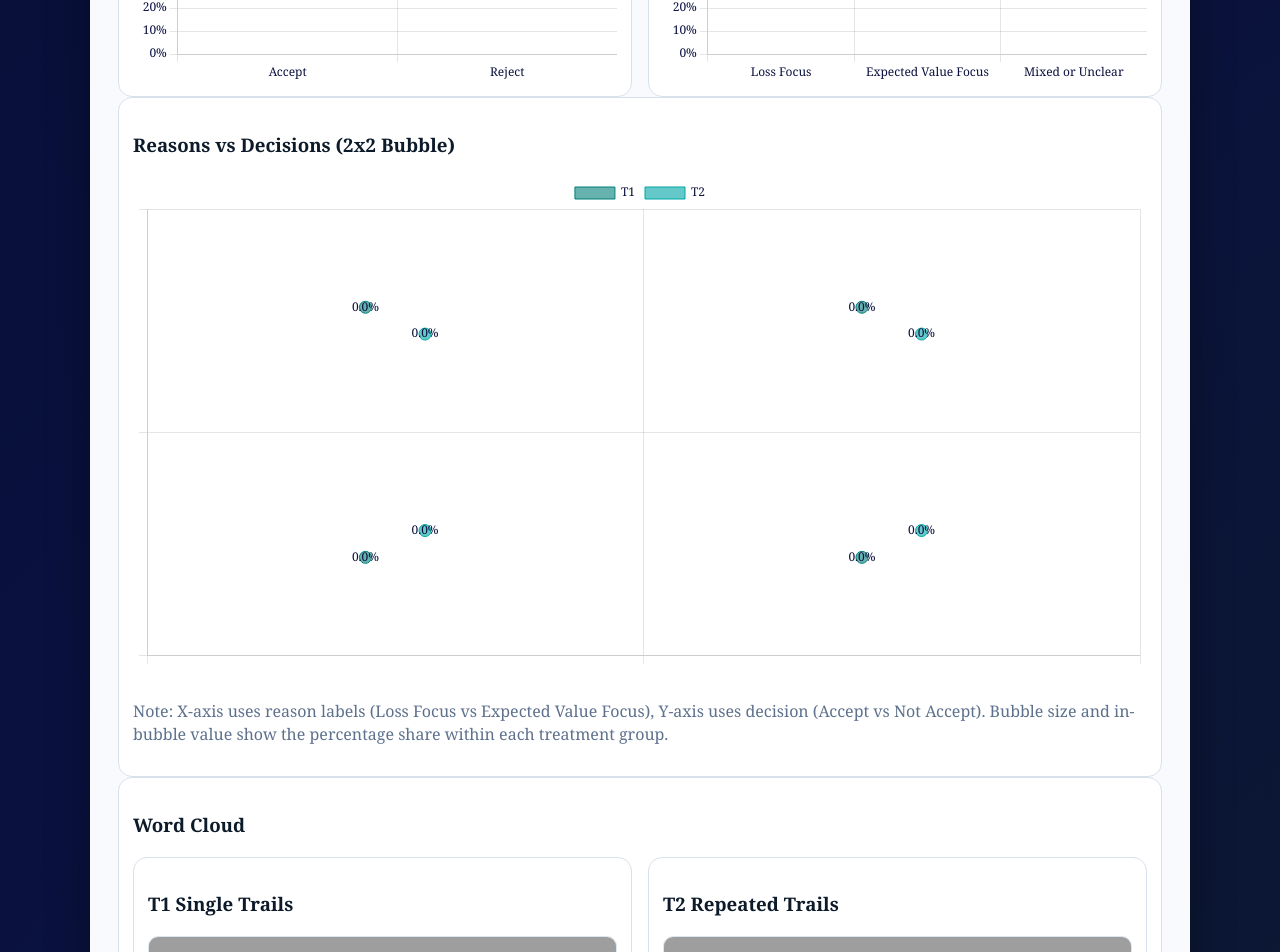
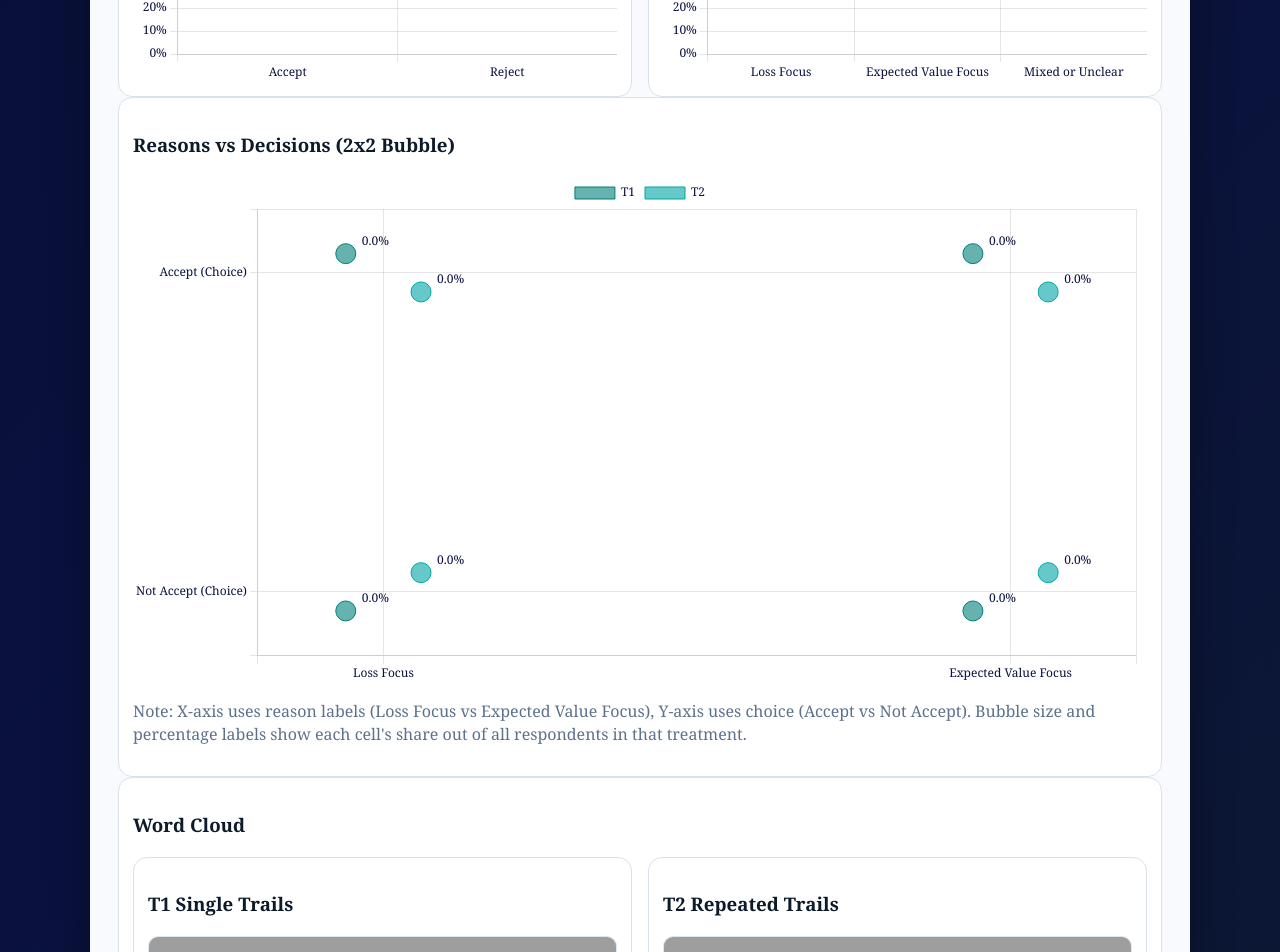
Before and after one commit to ReunionZhao/single-vs-repeated-gamble, a Flask app: page /teacher in a window 1280 px wide. Shown: the part 848-1800 px from the top of the page. Run offline with Flask 3, Linux system fonts and the light colour scheme; data that the repository does not hold is empty; grey boxes are pictures that could not be loaded.

Commit message:
Refine dashboard charts and labels for treatment analysis

```diff
--- a/static/dashboard.js
+++ b/static/dashboard.js
@@ -18,7 +18,7 @@ const bubbleLabelPlugin = {
     ctx.save();
     ctx.font = "12px Cambria, Times New Roman, Times, serif";
     ctx.fillStyle = "#0a113f";
-    ctx.textAlign = "center";
+    ctx.textAlign = "left";
     ctx.textBaseline = "middle";
     chart.data.datasets.forEach((dataset, di) => {
       const meta = chart.getDatasetMeta(di);
@@ -26,10 +26,14 @@ const bubbleLabelPlugin = {
         const raw = dataset.data[idx];
         if (!raw) return;
         const txt = `${(raw.share * 100).toFixed(1)}%`;
-        ctx.fillText(txt, point.x, point.y);
+        ctx.fillText(txt, point.x + raw.r + 6, point.y - raw.r - 2);
       });
     });
     ctx.restore();
+  },
+  afterDraw(chart) {
+    if (chart.canvas.id !== "reasonDecisionChart") return;
+    // Keep only axis labels for interpretation.
   },
 };
 Chart.register(bubbleLabelPlugin);
@@ -205,19 +209,19 @@ function initCharts() {
       responsive: true,
       scales: {
         x: {
-          min: -0.5,
-          max: 1.5,
+          min: -0.2,
+          max: 1.2,
           ticks: {
             stepSize: 1,
             callback: (v) => (v === 0 ? "Loss Focus" : v === 1 ? "Expected Value Focus" : "")
           }
         },
         y: {
-          min: -0.5,
-          max: 1.5,
+          min: -0.2,
+          max: 1.2,
           ticks: {
             stepSize: 1,
-            callback: (v) => (v === 0 ? "Not Accept" : v === 1 ? "Accept" : "")
+            callback: (v) => (v === 0 ? "Not Accept (Choice)" : v === 1 ? "Accept (Choice)" : "")
           }
         }
       },
@@ -277,7 +281,7 @@ async function refreshData() {
 
   const t1 = data.reason_decision_share.T1;
   const t2 = data.reason_decision_share.T2;
-  const mkR = (share) => 6 + share * 36;
+  const mkR = (share) => 10 + share * 52;
   reasonDecisionChart.data.datasets[0].data = [
     { x: -0.06, y: 1.06, r: mkR(t1.loss_focus.accept), share: t1.loss_focus.accept },
     { x: -0.06, y: -0.06, r: mkR(t1.loss_focus.reject), share: t1.loss_focus.reject },
--- a/templates/teacher.html
+++ b/templates/teacher.html
@@ -45,8 +45,8 @@
         <h3>Reasons vs Decisions (2x2 Bubble)</h3>
         <canvas id="reasonDecisionChart" height="150"></canvas>
         <p class="tiny">
-          Note: X-axis uses reason labels (Loss Focus vs Expected Value Focus), Y-axis uses decision (Accept vs Not Accept).
-          Bubble size and in-bubble value show the percentage share within each treatment group.
+          Note: X-axis uses reason labels (Loss Focus vs Expected Value Focus), Y-axis uses choice (Accept vs Not Accept).
+          Bubble size and percentage labels show each cell's share out of all respondents in that treatment.
         </p>
       </div>
 
```
